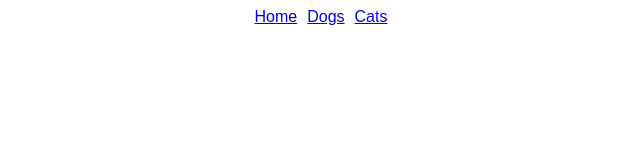
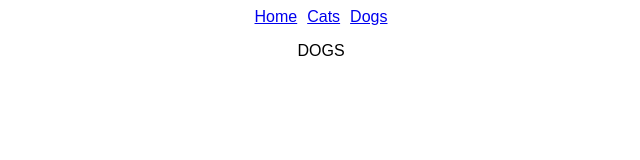
Before and after one commit to AminesCodes/Pursuit-Core-Web-React-Routing-Lab, a React (Create React App) app: page /dogs in a window 1280 px wide. Shown: the top 160 px of the page, without its empty margins (319-959 px from the left). Built offline with nearby package versions, Linux system fonts and the light colour scheme.

Commit message:
Create skeleton for the app

```diff
--- /dev/null
+++ b/src/App.js
@@ -0,0 +1,38 @@
+import React from "react";
+import ReactDOM from "react-dom";
+import { BrowserRouter } from "react-router-dom";
+import { Link, Route, Switch } from "react-router-dom";
+
+import "./styles.css";
+
+import Home from "./Components/Home";
+import Cats from "./Components/Cats";
+import Dogs from "./Components/Dogs";
+
+function App() {
+  return (
+    <BrowserRouter>
+      <div className="App">
+        <nav>
+          <Link to="/" className="navBar">
+            Home
+          </Link>
+          <Link to="/cats" className="navBar">
+            Cats
+          </Link>
+          <Link to="/dogs" className="navBar">
+            Dogs
+          </Link>
+        </nav>
+
+        <Switch>
+          <Route exact path="/" component={Home} />
+          <Route path="/cats" component={Cats} />
+          <Route path="/dogs" component={Dogs} />
+        </Switch>
+      </div>
+    </BrowserRouter>
+  );
+}
+
+export default App;
--- /dev/null
+++ b/src/Components/Cats.jsx
@@ -0,0 +1,11 @@
+import React from "react";
+
+export default class Cats extends React.PureComponent {
+  render() {
+    return (
+      <div className="CatsPage">
+        <p>CATS</p>
+      </div>
+    );
+  }
+}
--- /dev/null
+++ b/src/Components/Dogs.jsx
@@ -0,0 +1,11 @@
+import React from "react";
+
+export default class Dogs extends React.PureComponent {
+  render() {
+    return (
+      <div className="DogsPage">
+        <p>DOGS</p>
+      </div>
+    );
+  }
+}
--- /dev/null
+++ b/src/Components/Home.jsx
@@ -0,0 +1,11 @@
+import React from "react";
+
+export default class Home extends React.PureComponent {
+  render() {
+    return (
+      <div className="HomePage">
+        <p>HOME</p>
+      </div>
+    );
+  }
+}
--- a/src/index.js
+++ b/src/index.js
@@ -1,30 +1,13 @@
 import React from "react";
 import ReactDOM from "react-dom";
-import { BrowserRouter, Route, Link, Switch } from "react-router-dom";
+import { BrowserRouter } from "react-router-dom";
 
+import App from "./App";
 import "./styles.css";
 
-function App() {
-  return (
-    <BrowserRouter>
-      <div className="App">
-        <nav>
-          <Link to="/" className="navBar">
-            Home
-          </Link>
-          <Link to="/dogs" className="navBar">
-            Dogs
-          </Link>
-          <Link to="/cats" className="navBar">
-            Cats
-          </Link>
-        </nav>
-
-        <Switch>{/* <Route exact path='/' component={}></Route> */}</Switch>
-      </div>
-    </BrowserRouter>
-  );
-}
-
-const rootElement = document.getElementById("root");
-ReactDOM.render(<App />, rootElement);
+ReactDOM.render(
+  <BrowserRouter>
+    <App />
+  </BrowserRouter>,
+  document.getElementById("root")
+);
```
